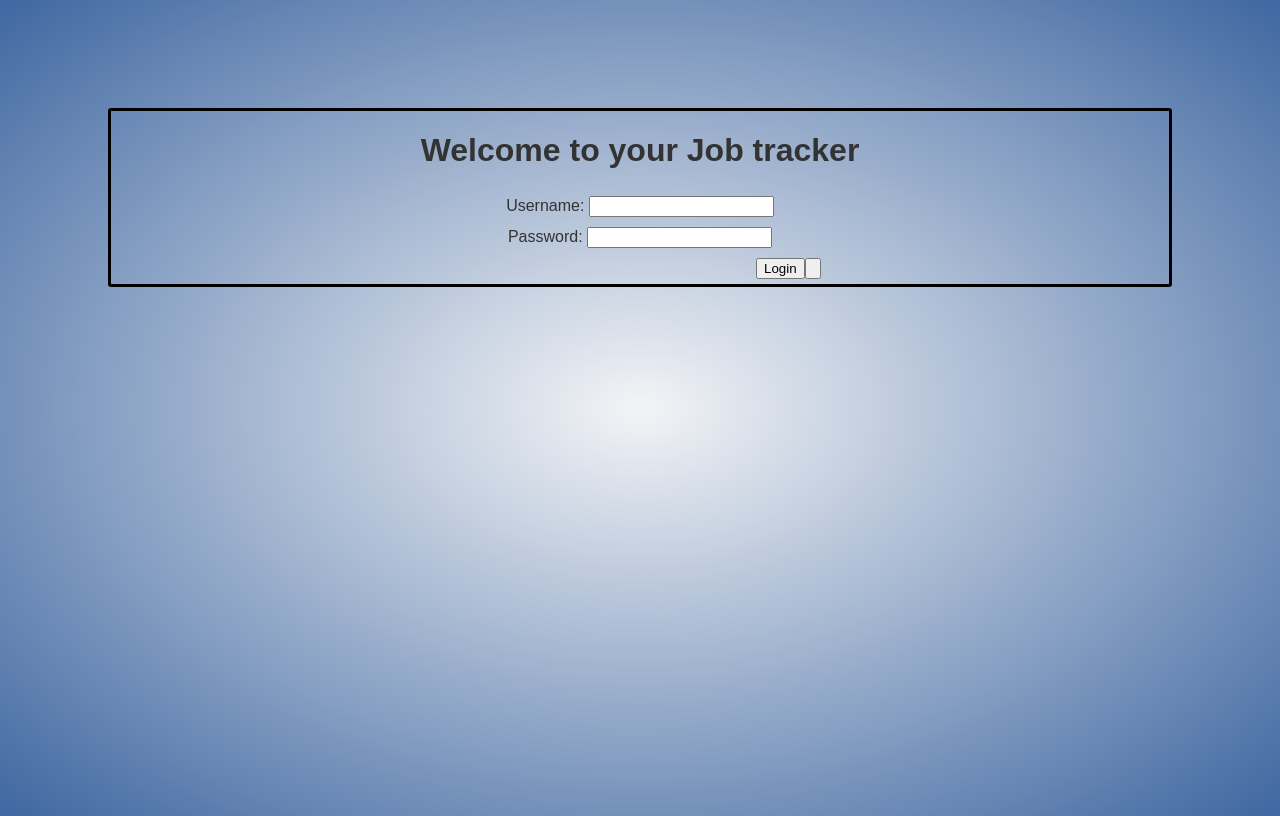
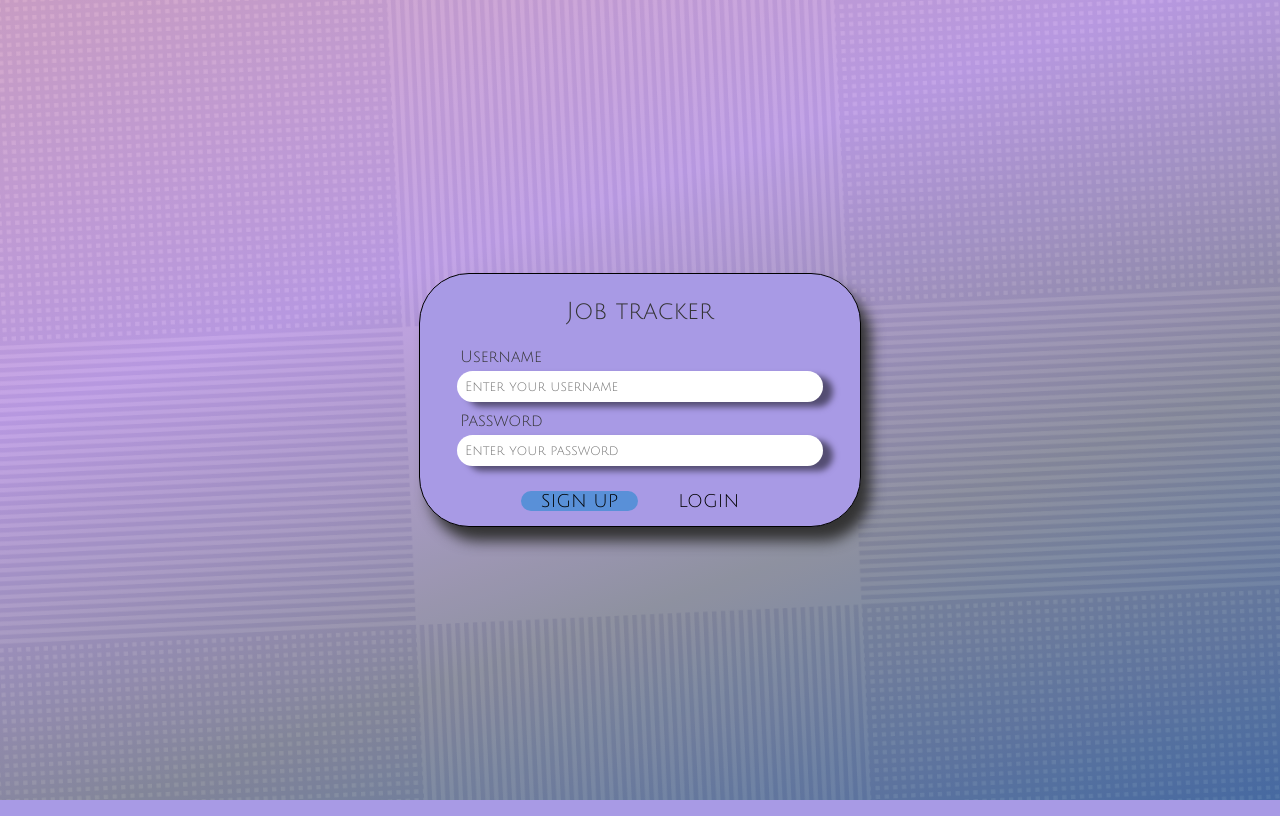
Before and after one commit to Nimesh04/Job-tracker, a Python web app: template templates/login_page.html in a window 1280 px wide. Run offline with Jinja, Linux system fonts and the light colour scheme; the template is opened without the code that fills it, so the values that code supplies are empty.

Commit message:
Implemented the new design of the login page

```diff
--- a/styles/login.css
+++ b/styles/login.css
@@ -1,30 +1,107 @@
 body{
-    min-height: 100vh;
+    margin: 0;
+    padding: 0;
     font-family: "Poppins", sans-serif;
-    background: repeating-radial-gradient(#f3f4f6 , #3f67a1 );
+    background: url('../Images/Strip\ lines\ background.png'),
+    linear-gradient(340deg, #4A6FA5 , #8A8D9D, #C2A1E8, #D4A5C9 );
+    background-size: cover, cover;
     color: #333333 ;
+    height: 100vh;
     display: flex;
+    align-items: center;
+    justify-content: center;
     flex-direction: column;
+}
+
+.container{
+    display: flex;
+    align-items: center;
+    justify-content: center;
+    width: 100%;
+    max-width:1440px;
 }
 
 .login_body{
     text-align: center;
-    margin: 100px;
-    border: 3px solid black;
-    border-radius: 3px;
+    margin: 40px;
+    padding:0 20px;
+    width: 100%;
+    max-width: 400px;
+    background-color: #A89AE5;
+    border: 1px solid black;
+    border-radius: 1px;
+    box-shadow: 10px 14px 14px;
+    border-radius: 50px;
 }
-.login_body .login_user{
-    padding: 5px;
+
+
+.title{
+    font-family: "Julius Sans One", serif;
+    font-weight: 400;
+    font-style: normal;
+    margin: 24px;
+    font-size: 24px;
+}
+
+form label{
+    font-family: "Julius Sans One", serif;
+    font-weight: 400;
+    font-style: normal;
+    display: block;
+    margin-left: 20px;
+    margin-bottom: 5px;
+    text-align: left;
 
 }
 
-.login_body .login_pass{
-    padding: 5px;
+form input{
+    font-family: "Julius Sans One", serif;
+    font-weight: 400;
+    font-style: normal;
+    width: 100%;
+    max-width: 350px;
+    margin-bottom: 10px;
+    box-shadow: 10px 5px 6px rgb(0,0,0,0.5);
+    border: 2px;
+    border-radius: 24px;
+    padding: 8px;
 }
 
-.login_body .login_submit{
-    padding: 5px;
-    margin-left: 80vh;
+.btn-container{
+    margin: 15px;
     display: flex;
-    flex-direction:row ;
+    flex-direction: space-between;
+    justify-content: center;
 }
+
+.signup-btn{
+    font-family: "Julius Sans One", serif;
+    font-weight: 400;
+    font-style: normal;
+    font-size: 18px;
+    border-radius: 24px;
+    margin-right: 20px;
+    padding: 0 20px;
+    background-color:#5990d8;
+    border: 2px;
+    cursor: pointer;
+}
+
+.signup-btn:hover{
+    background-color: #C2A1E8;
+}
+.login-btn{
+    font-family: "Julius Sans One", serif;
+    font-weight: 400;
+    font-style: normal;
+    font-size: 18px;
+    padding: 0 20px;
+    background: none;
+    border: none;
+    border-radius: 24px;
+    cursor:pointer;
+}
+
+.login-btn:hover{
+    background-color: #C2A1E8;
+}
--- a/templates/Sign_up.html
+++ b/templates/Sign_up.html
@@ -3,6 +3,9 @@
     <head>
         <meta charset="UTF-8">
         <meta name="viewport" content="width=device-width, initial-scale=1.0">
+        <link rel="preconnect" href="https://fonts.googleapis.com">
+        <link rel="preconnect" href="https://fonts.gstatic.com" crossorigin>
+        <link href="https://fonts.googleapis.com/css2?family=Julius+Sans+One&display=swap" rel="stylesheet">
         <title>Job Tracker</title>
         <link rel="stylesheet" href="/styles/global.css">
     </head>
--- a/templates/index.html
+++ b/templates/index.html
@@ -4,6 +4,9 @@
     <head>
         <meta charset="UTF-8">
         <meta name="viewport" content="width=device-width, initial-scale=1.0">
+        <link rel="preconnect" href="https://fonts.googleapis.com">
+        <link rel="preconnect" href="https://fonts.gstatic.com" crossorigin>
+        <link href="https://fonts.googleapis.com/css2?family=Julius+Sans+One&display=swap" rel="stylesheet">
         <title>Job Tracker</title>
         <link rel="stylesheet" href="/styles/global.css">
     </head>
--- a/templates/login_page.html
+++ b/templates/login_page.html
@@ -3,30 +3,30 @@
     <head>
         <meta charset="UTF-8">
         <meta name="viewport" content="width=device-width, initial-scale=1.0">
+        <link rel="preconnect" href="https://fonts.googleapis.com">
+        <link rel="preconnect" href="https://fonts.gstatic.com" crossorigin>
+        <link href="https://fonts.googleapis.com/css2?family=Julius+Sans+One&display=swap" rel="stylesheet">
         <title>Job Tracker - Login</title>
         <link rel="stylesheet" href="../styles/login.css">
     </head>
 
     <body>
-        <div class="login_body">
-            <h1>Welcome to your Job tracker</h1>
-            <div class="Login_center">
-                <form>
-                    <div class="login_user" >
-                        <label class="login_username">Username: </label>
-                        <input class="login_username_field" type="text">
-                    </div>
-                    <div class="login_pass">
-                        <label class="login_password">Password:</label>
-                        <input class="login_password_field" type="password">
-                    </div>
-                    <div class="login_submit">
-                        <input  type="submit" value="Login">
-                        <button type="submit" value="Sign Up"></button>
-                    </div>
-                </form>
+        <div class="container">
+            <div class="login_body">
+                <h1 class="title">Job tracker</h1>
+                    <form>
+                            <label for="username">Username</label>
+                            <input type="text" id="username" placeholder="Enter your username" >
+
+                            <label for="password">Password</label>
+                            <input type="password" id="password" placeholder="Enter your password" >
+
+                            <div class="btn-container">
+                                <button type="submit" class="signup-btn">SIGN UP</button>
+                                <button type="submit" class="login-btn">LOGIN</button>
+                            </div>
+                    </form>
             </div>
         </div>
-
     </body>
 </html>
```
Also changed, not shown: Images/Strip lines background.png (added).
